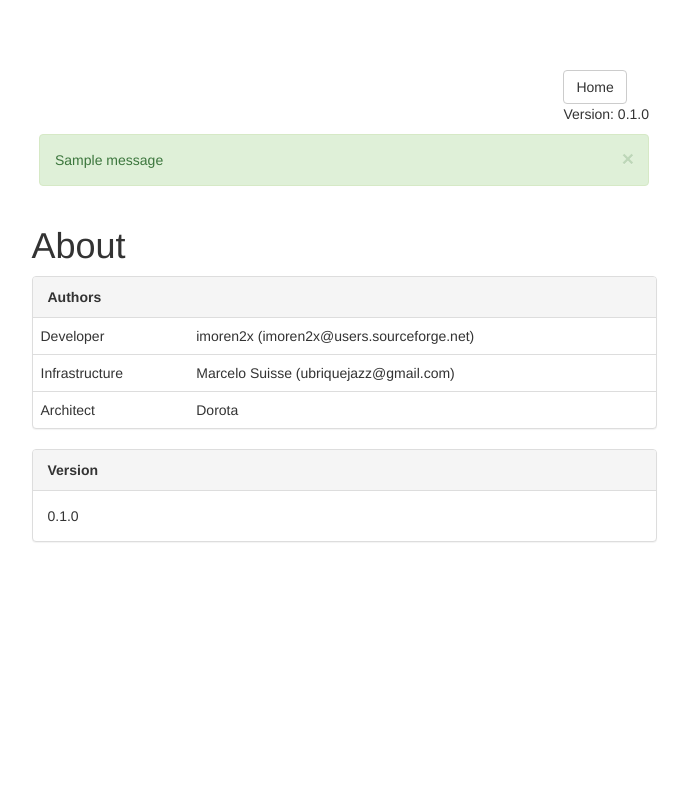
After one commit to imoren2x/django_polska_biblioteka, a Django app: page /about/ in a window 1280 px wide. The commit adds this page. Shown: the whole page, without its empty margins (296-984 px from the left). Run offline with Django 3.2, Linux system fonts and the light colour scheme; tables that the repository leaves empty hold one stand-in row (values such as "Sample post"); one stand-in notice (Sample message) is shown; parts of the project's set-up code (start-up, migrations or seed data) failed here and were passed over; some libraries are stand-ins or nearby versions.

Commit message:
Correction of the edit book error, addition of the about and version.
Signed-off-by: imoren2x <imoren2x@users.sourceforge.net>

```diff
--- a/polska_biblio/biblio/views.py
+++ b/polska_biblio/biblio/views.py
@@ -7,7 +7,7 @@ from django.shortcuts import render
 from django.db.models import Q, CharField, Value
 from django.db.models.functions import Concat
 from django.shortcuts import get_object_or_404, render, redirect
-from django.conf import settings
+# from django.conf import settings
 # from django.core.urlresolvers import reverse
 from django.urls import reverse
 from django.urls import resolve
@@ -15,7 +15,7 @@ from . import models, forms
 from django.views.generic import View, ListView
 from django.contrib import messages
 from django.http import JsonResponse, HttpResponse, StreamingHttpResponse
-
+from polska_biblio import settings
 
 class GetReturnURLMixin(object):
     """
@@ -36,6 +36,12 @@ class GetReturnURLMixin(object):
 
 # Create your views here.
 
+def about(request, *args, **kwargs):
+
+    return render(request, 'about.html', {
+            'version': settings.VERSION,
+        })
+
 def home(request, *args, **kwargs):
     """
     View for rendering home for both: authorized and unauthorised users.
@@ -52,6 +58,7 @@ def home(request, *args, **kwargs):
             'available_count': available_count,
             'borrowed_count': borrowed_count,
             'search': False,
+            'version': settings.VERSION,
         })
 
     search_form = forms.SearchForm(request.GET)
@@ -86,6 +93,7 @@ def home(request, *args, **kwargs):
     return render(request, 'home.html', {
                     'book_list': books,
                     'search': True,
+                    'version': settings.VERSION,
                  })
 
 
@@ -269,27 +277,40 @@ class BookEditView(GetReturnURLMixin, View):
     def post(self, request, *args, **kwargs):
 
         obj = self.get_object(kwargs)
+        obj_created = not obj.pk
         print("request.POST", request.POST, "")
         form = self.form_class(request.POST, request.FILES, instance=obj)
-        number_form = forms.ChangePKBookForm(request.POST, request.FILES)
-        valid_form = number_form.is_valid()
-        if valid_form:
-            number = number_form.cleaned_data['number']
-            number_isavailable = models.Book.objects.filter(pk=number).count() == 0
+        # if add view
+        if obj_created:
+            number_form = forms.ChangePKBookForm(request.POST, request.FILES)
+
+            valid_form = number_form.is_valid()
+            if valid_form:
+                number = number_form.cleaned_data['number']
+                number_isavailable = models.Book.objects.filter(pk=number).count() == 0
+            else:
+                number_isavailable = False
+                number = None
         else:
-            number_isavailable = False
-            number = None
+            number_form = None
 
-        if valid_form and form.is_valid() and number_isavailable:
+        # edit
+        if not obj_created and form.is_valid():
             print("VALIDO")
             obj = form.save(commit=False)
-            obj_created = not obj.pk
+            obj.save()
+
+            return redirect(self.default_return_url, obj.pk)
+
+        # add
+        elif obj_created and valid_form and form.is_valid() and number_isavailable:
+            print("VALIDO")
+            obj = form.save(commit=False)
             if obj_created:
                 obj.pk = number
-            elif number != obj.pk:
-                obj.save()
 
             return redirect(self.default_return_url, obj.pk)
+
         else:
             print("NO VALIDO")
             print("form.errors", form.errors, "")
--- a/polska_biblio/polska_biblio/urls.py
+++ b/polska_biblio/polska_biblio/urls.py
@@ -23,6 +23,7 @@ urlpatterns = [
     path(r'', biblio.views.home, name='home'),
     path(r'search/', biblio.views.home, name='search'),
     # path(r'search/', biblio.views.SearchView.as_view(), name='search'),
+    path(r'about/', biblio.views.about, name='about'),
 
     path(r'books/<int:pk>/', biblio.views.BookView.as_view(), name='book'),
     path(r'books/add/', biblio.views.BookEditView.as_view(), name='book_add'),
--- /dev/null
+++ b/polska_biblio/templates/about.html
@@ -0,0 +1,86 @@
+
+{% load static from staticfiles %}
+{% load form_helpers %}
+
+<!DOCTYPE html>
+<html lang="en">
+<head>
+    <title>About</title>
+    <link rel="stylesheet" href="{% static 'bootstrap-3.3.6-dist/css/bootstrap.min.css' %}">
+    <link rel="stylesheet" href="{% static 'font-awesome-4.6.3/css/font-awesome.min.css' %}">
+    <link rel="stylesheet" href="{% static 'jquery-ui-1.11.4/jquery-ui.css' %}">
+    <link rel="stylesheet" href="{% static 'css/base.css' %}">
+    <script src="{% static 'js/jquery-2.1.4.min.js' %}"></script>
+
+</head>
+
+
+<body>
+
+    <div class="col-md-6 col-md-offset-3">
+        <div class="pull-right">
+            <a href="{% url 'home' %}" class="btn btn-default">
+                Home
+            </a>
+            <p>Version: {{ version }}</p>
+
+        </div>
+    </div>
+
+    <div class="col-md-6 col-md-offset-3">
+        {% for message in messages %}
+            <div class="alert alert-{{ message.tags }} alert-dismissable" role="alert">
+                <button type="button" class="close" data-dismiss="alert" aria-label="Close">
+                    <span>&times;</span>
+                </button>
+                {{ message }}
+            </div>
+        {% endfor %}
+    </div>
+
+    <div class="row">
+        <div class="col-md-6 col-md-offset-3">
+
+        <h1>About</h1>
+
+
+                <div class="panel panel-default">
+                    <div class="panel-heading">
+                        <strong>Authors</strong>
+                    </div>
+                    <table class="table table-hover panel-body attr-table">
+                        <tr>
+                            <td>Developer</td>
+                            <td>imoren2x (imoren2x@users.sourceforge.net)</td>
+                        </tr>
+                        <tr>
+                            <td>Infrastructure</td>
+                            <td>Marcelo Suisse (ubriquejazz@gmail.com)</td>
+                        </tr>
+                        <tr>
+                            <td>Architect</td>
+                            <td>Dorota</td>
+                        </tr>
+                    </table>
+                </div>
+
+            <div class="panel panel-default">
+                <div class="panel-heading">
+                    <strong>Version</strong>
+                </div>
+                <div class="panel-body">
+                    {{ version }}
+                </div>
+            </div>
+
+        </div>
+    </div>
+</body>
+
+
+<script src="{% static 'js/jquery-2.1.4.min.js' %}"></script>
+<script src="{% static 'jquery-ui-1.11.4/jquery-ui.min.js' %}"></script>
+<script src="{% static 'bootstrap-3.3.6-dist/js/bootstrap.min.js' %}"></script>
+<script src="{% static 'js/forms.js' %}"></script>
+
+</html>
--- a/polska_biblio/templates/books/book.html
+++ b/polska_biblio/templates/books/book.html
@@ -116,7 +116,7 @@
             </div>
             <div class="panel panel-default">
                 <div class="panel-heading">
-                    <strong>notes</strong>
+                    <strong>Notes</strong>
                 </div>
                 <div class="panel-body">
                     {{ book.notes }}
```
Also changed, not shown: polska_biblio/templates/home.html (+10 -0 lines).
